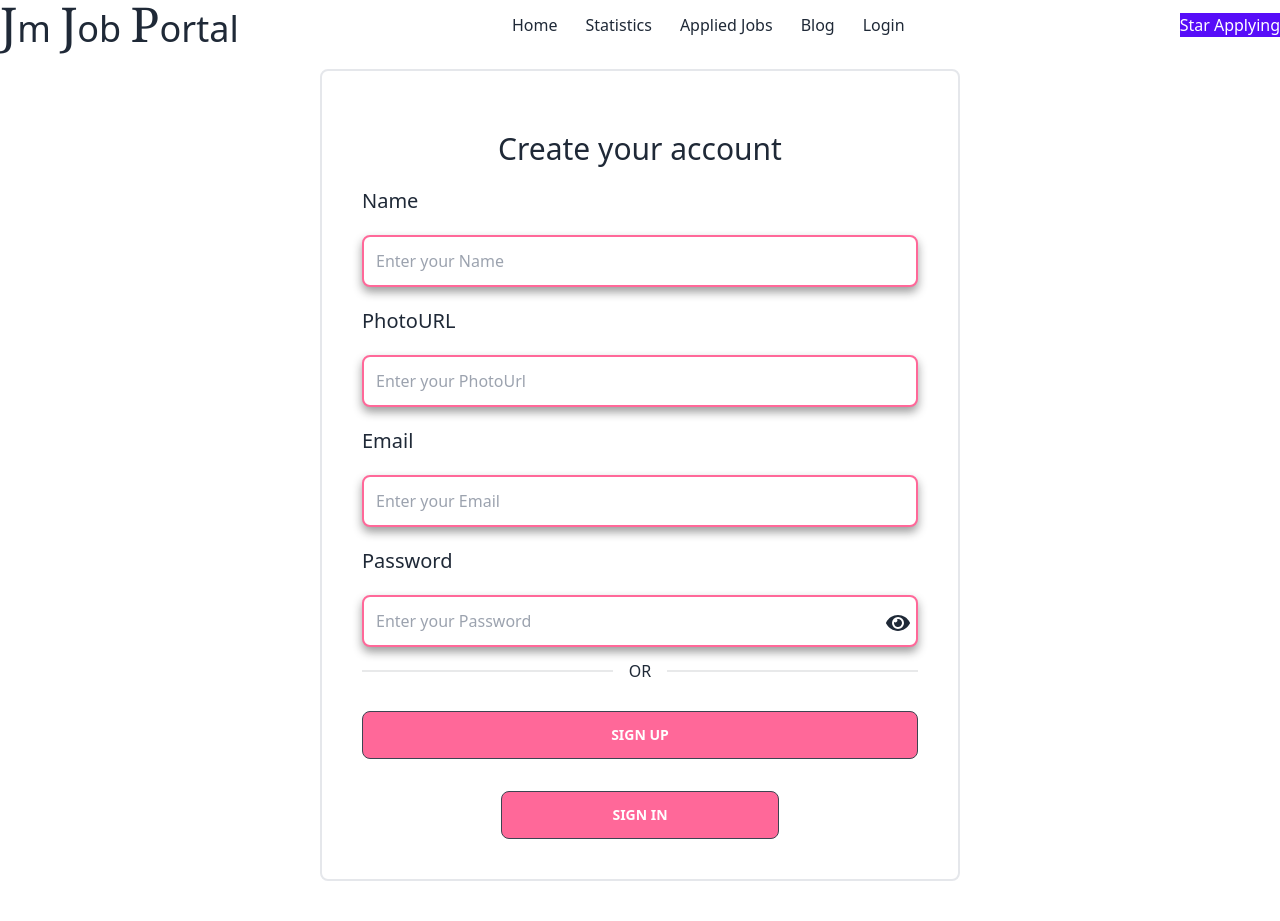
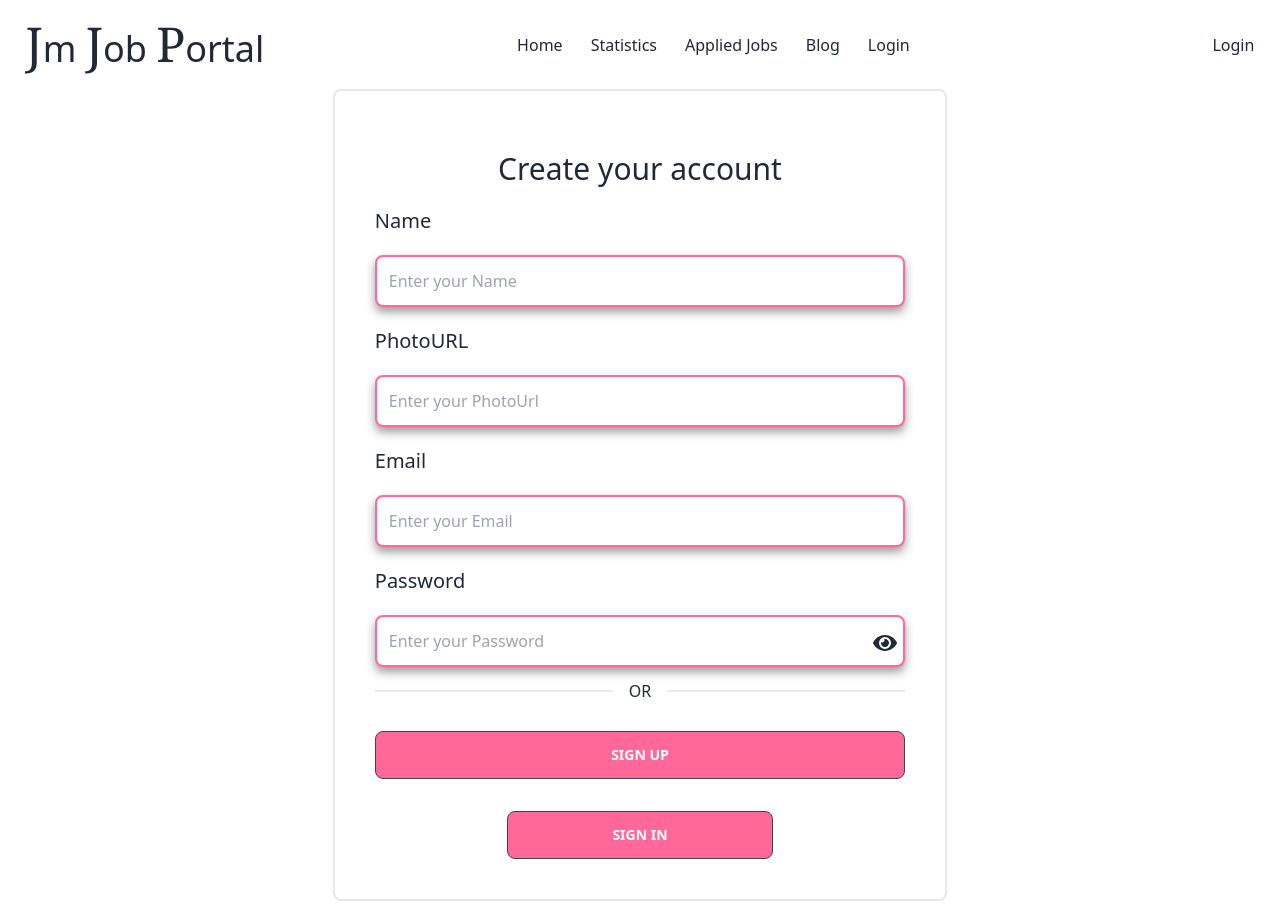
Before and after one commit to jmjubaer/toy-mart-client, a React (Vite) app: page /register in a window 1280 px wide. Built offline with nearby package versions, Linux system fonts and the light colour scheme; no server answers.

Commit message:
create user and show user image in navbar

```diff
--- a/src/Layout/Main.jsx
+++ b/src/Layout/Main.jsx
@@ -4,7 +4,7 @@ import { Outlet } from 'react-router-dom';
 
 const Main = () => {
     return (
-        <div>
+        <div className='jm_container'>
             <Navbar></Navbar>
             <Outlet></Outlet>
         </div>
--- a/src/Pages/Login/Resgister.jsx
+++ b/src/Pages/Login/Resgister.jsx
@@ -2,12 +2,13 @@ import React, { useContext, useState } from 'react';
 import { Link } from 'react-router-dom';
 import { FaEyeSlash,FaEye } from "react-icons/fa";
 import { updateProfile } from 'firebase/auth';
-// import { AuthContest } from '../../Provider/AuthProvider';
+import { AuthContest } from '../../Provider/AuthProvider';
+import Swal from 'sweetalert2';
 
 const Resgister = () => {
     const [show,setShow] = useState(false);
     const [passErr,setPassErr] = useState("");
-    // const {createUser} = useContext(AuthContest);
+    const {createUser} = useContext(AuthContest);
 
     const handleCreateUser = event => {
         event.preventDefault();
@@ -27,7 +28,11 @@ const Resgister = () => {
                 displayName: name,
                 photoURL: photo
             })
-            navigate(from)
+            Swal.fire({
+                icon: 'success',
+                title: 'Success',
+                text: 'User Created successful',
+              })
             event.target.reset();
         })
         .catch(err => {
--- a/src/Pages/Shered Page/Navbar.jsx
+++ b/src/Pages/Shered Page/Navbar.jsx
@@ -1,12 +1,14 @@
-import React, { useState } from "react";
+import React, { useContext, useState } from "react";
 import { Link, NavLink } from "react-router-dom";
 import { FaBars,FaTimes } from 'react-icons/fa';
+import { AuthContest } from "../../Provider/AuthProvider";
 
 const Navbar = () => {
+    const {user} =  useContext(AuthContest)
     const [open, setOpen] = useState(false);
     return (
         <div>
-            <nav className='flex lg:grid lg:grid-cols-5 justify-between items-center'>
+            <nav className='flex lg:grid lg:grid-cols-5 justify-between items-center my-5'>
                 <h1 className='text-4xl lg:col-span-2 jm-shadow'><Link to="/"><span className='font-serif text-5xl text-blue-e '>J</span>m <span className='font-serif text-5xl text-blue-e'>J</span>ob <span className='font-serif text-5xl text-blue-e'>P</span>ortal</Link></h1>
 
                 <div className={`jm_nav ${open ? "w-4/5 md:w-1/2 p-5" : "w-0"}`}>
@@ -17,7 +19,13 @@ const Navbar = () => {
                         <li><NavLink className={({ isActive }) => isActive ? "text-[#FF6899]" : "" } to="/blogs">Blog</NavLink></li>
                         <li><NavLink className={({ isActive }) => isActive ? "text-[#FF6899]" : "" } to="/login">Login</NavLink></li>
                     </ul>
-                    <button className='btn-primary mt-10 lg:mt-0'>Star Applying</button>
+                    <div className="">
+                        {
+                            user ? <Link to="/">
+                                <img className="w-12 h-12 rounded-full object-cover border" src={user?.photoURL} alt="" />
+                            </Link> : <Link>Login</Link>
+                        }
+                    </div>
                 </div>
                 <button onClick={() => setOpen(!open)} className='block lg:hidden'>{open ? <FaTimes/> : <FaBars/>}</button>
             </nav>
--- a/src/Provider/AuthProvider.jsx
+++ b/src/Provider/AuthProvider.jsx
@@ -1,6 +1,6 @@
-import React, { createContext, useState } from 'react';
+import React, { createContext, useEffect, useState } from 'react';
 import app from '../firebase/firebase.config';
-import { createUserWithEmailAndPassword, getAuth, signInWithEmailAndPassword } from 'firebase/auth';
+import { createUserWithEmailAndPassword, getAuth, onAuthStateChanged, signInWithEmailAndPassword } from 'firebase/auth';
 
 export const AuthContest = createContext(null);
 const auth = getAuth(app);
@@ -19,6 +19,16 @@ const AuthProvider = ({children}) => {
         return signInWithEmailAndPassword(auth,email,password)
     }
 
+    useEffect(()=> {
+        const unSubscribe = onAuthStateChanged(auth,(loggedUser => {
+            setUser(loggedUser)
+            setLoading(false)
+        }))
+        return () => {
+            unSubscribe();
+        }
+    },[])
+console.log(user);
     const authInfo = {
         user,
         signIn,
--- a/src/index.css
+++ b/src/index.css
@@ -2,6 +2,11 @@
 @tailwind components;
 @tailwind utilities;
 
+.jm_container{
+  width: 1280px;
+  max-width: 96%;
+  margin: 0 auto;
+}
 .jm_shadow{
   box-shadow: 0 5px 10px #1111116a;
 }
```
